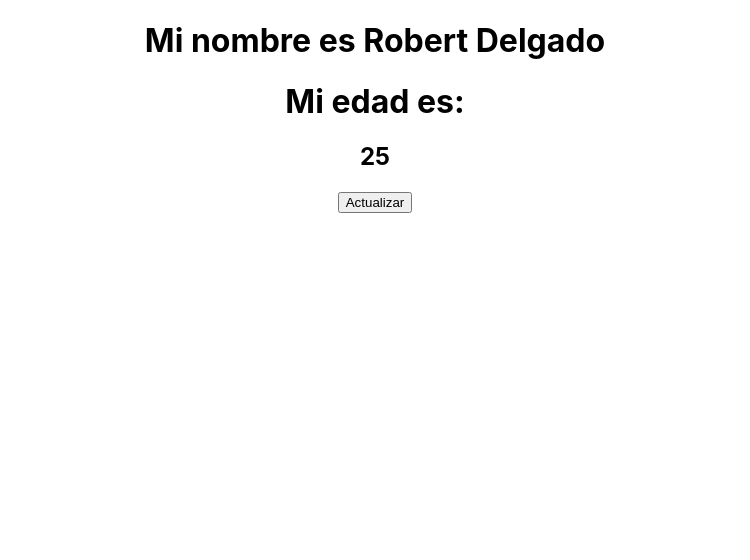
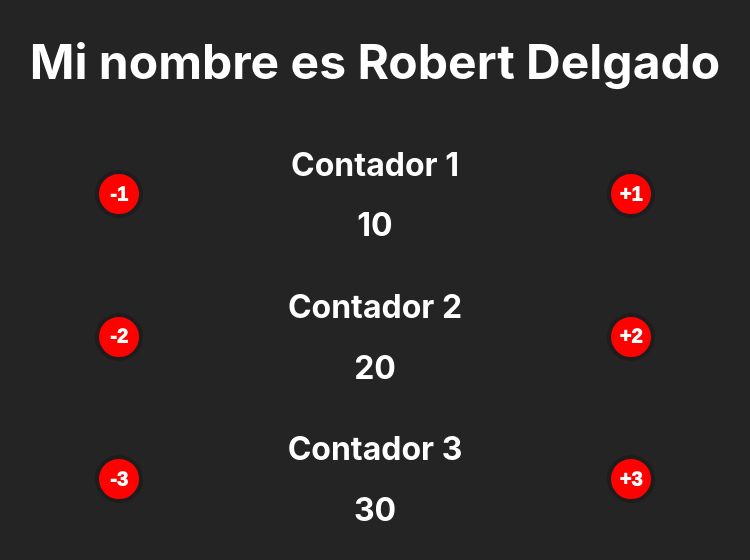
Before and after one commit to DrowAnn/Clases-React-II, a React (Create React App) app: page / in a window 1280 px wide. Shown: the top 560 px of the page, without its empty margins (265-1015 px from the left). Built offline with nearby package versions, Linux system fonts and the light colour scheme.

Commit message:
Actividad 2.1 realizada

```diff
--- a/src/App.js
+++ b/src/App.js
@@ -1,10 +1,10 @@
 import "./App.css";
-import Parent from "./Components/Parents";
+import Counter2 from "./Components/Counter2";
 
 function App() {
   return (
     <div className="App">
-      <Parent />
+      <Counter2 />
     </div>
   );
 }
--- a/src/Components/Child.jsx
+++ /dev/null
@@ -1,12 +0,0 @@
-import React from "react";
-
-const Child = ({ mensaje }) => {
-  return (
-    <div>
-      <h1>Mi edad es:</h1>
-      <h2>{mensaje}</h2>
-    </div>
-  );
-};
-
-export default Child;
--- /dev/null
+++ b/src/Components/Contador2.css
@@ -0,0 +1,50 @@
+* {
+  background-color: rgb(36, 36, 36);
+}
+
+.general {
+  display: flex;
+  flex-direction: column;
+  justify-items: center;
+  align-items: center;
+  width: 100%;
+  height: fit-content;
+  color: white;
+}
+
+h1 {
+  font-size: 6vh;
+}
+
+.tablaContadores {
+  display: grid;
+  grid-template-columns: 20% 60% 20%;
+  grid-template-rows: repeat(3, 1fr);
+  width: 50%;
+  height: fit-content;
+  align-items: center;
+  justify-items: center;
+}
+
+.tablaContadores h1 {
+  font-size: 4vh;
+}
+
+button {
+  font-size: 2.5vh;
+  font-weight: 1000;
+  border-radius: 50%;
+  width: 6vh;
+  height: 6vh;
+  border: solid 4px rgb(29, 29, 29);
+  background-color: rgb(254, 2, 2);
+  color: white;
+}
+
+button:hover {
+  background-color: rgb(185, 0, 0);
+}
+
+button:active {
+  transform: translate(0px, 2px);
+}
--- /dev/null
+++ b/src/Components/Counter2.jsx
@@ -0,0 +1,57 @@
+import React, { useState } from "react";
+import "./Contador2.css";
+
+const Counter2 = () => {
+  const [contador, setContador] = useState({
+    contador1: 10,
+    contador2: 20,
+    contador3: 30,
+  });
+
+  const Contadorm1 = () => {
+    setContador({ ...contador, contador1: contador.contador1 - 1 });
+  };
+  const ContadorM1 = () => {
+    setContador({ ...contador, contador1: contador.contador1 + 1 });
+  };
+  const Contadorm2 = () => {
+    setContador({ ...contador, contador2: contador.contador2 - 2 });
+  };
+  const ContadorM2 = () => {
+    setContador({ ...contador, contador2: contador.contador2 + 2 });
+  };
+  const Contadorm3 = () => {
+    setContador({ ...contador, contador3: contador.contador3 - 3 });
+  };
+  const ContadorM3 = () => {
+    setContador({ ...contador, contador3: contador.contador3 + 3 });
+  };
+
+  return (
+    <div className="general">
+      <h1>Mi nombre es Robert Delgado</h1>
+      <div className="tablaContadores">
+        <button onClick={Contadorm1}>-1</button>
+        <div>
+          <h1>Contador 1</h1>
+          <h1>{contador.contador1}</h1>
+        </div>
+        <button onClick={ContadorM1}>+1</button>
+        <button onClick={Contadorm2}>-2</button>
+        <div>
+          <h1>Contador 2</h1>
+          <h1>{contador.contador2}</h1>
+        </div>
+        <button onClick={ContadorM2}>+2</button>
+        <button onClick={Contadorm3}>-3</button>
+        <div>
+          <h1>Contador 3</h1>
+          <h1>{contador.contador3}</h1>
+        </div>
+        <button onClick={ContadorM3}>+3</button>
+      </div>
+    </div>
+  );
+};
+
+export default Counter2;
--- a/src/Components/Parents.jsx
+++ /dev/null
@@ -1,21 +0,0 @@
-import React, { useState } from "react";
-import Child from "./Child";
-
-const Parent = () => {
-  const [mensajeSaliente, setMensaje] = useState(25);
-  console.log(mensajeSaliente);
-
-  const Actualizar = () => {
-    setMensaje(mensajeSaliente + 1);
-  };
-
-  return (
-    <div>
-      <h1>Mi nombre es Robert Delgado</h1>
-      <Child mensaje={mensajeSaliente} />
-      <button onClick={Actualizar}>Actualizar</button>
-    </div>
-  );
-};
-
-export default Parent;
```
Also changed, not shown: src/Components/Counter.jsx (added, +29 -0 lines).
